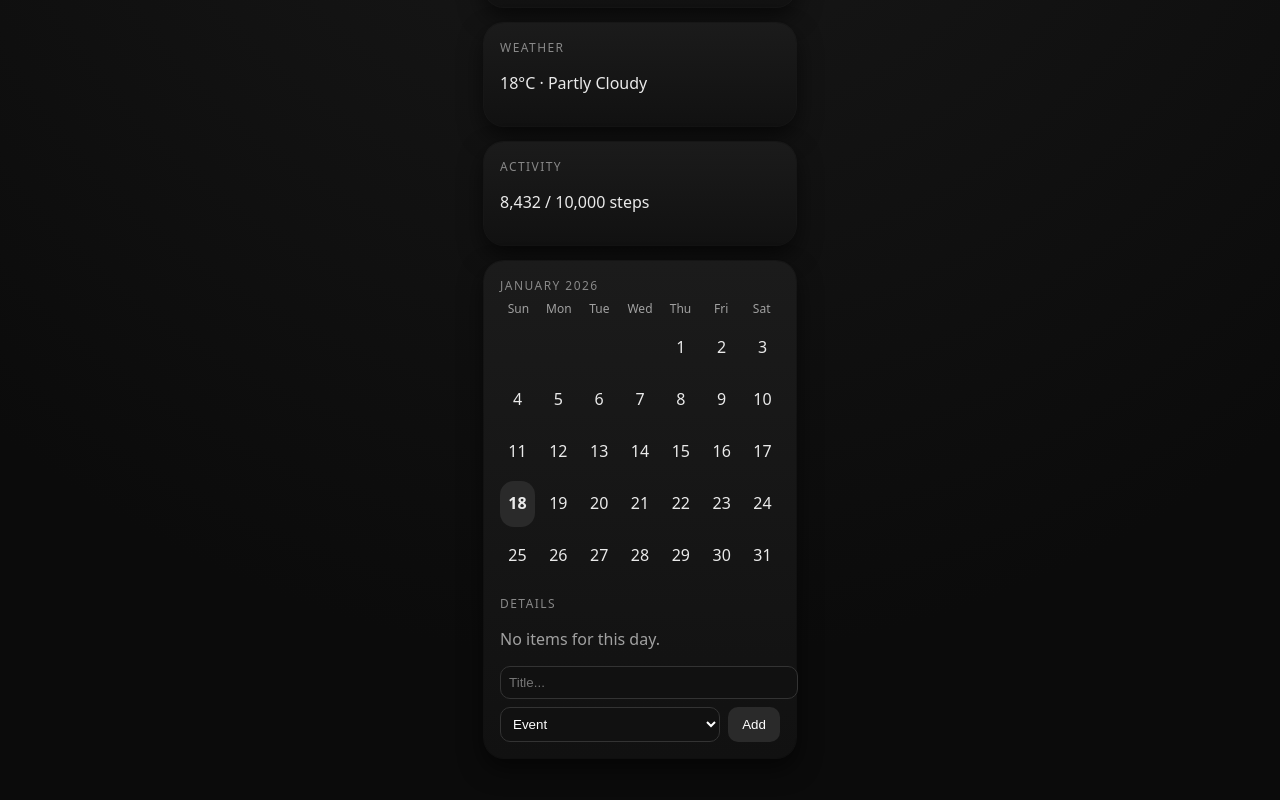
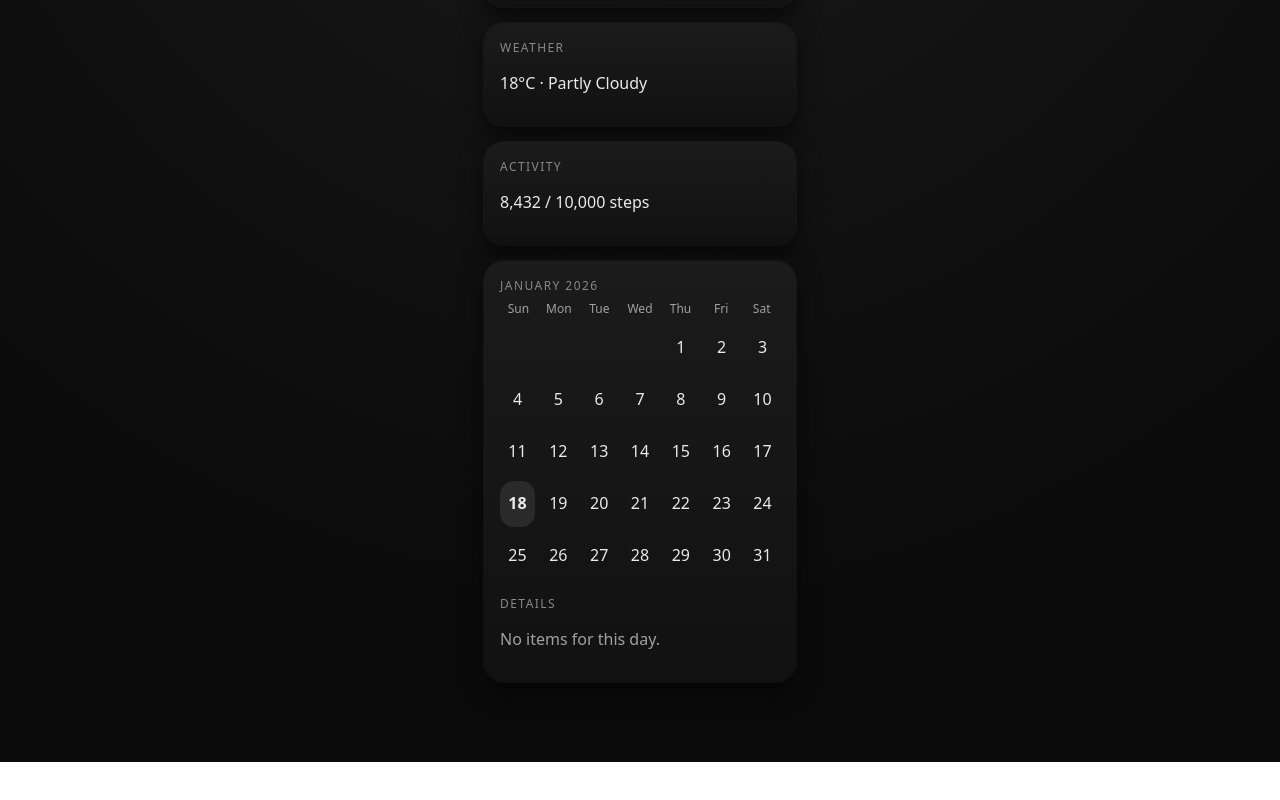
Before and after one commit to Firebolt141/personal-dashboard, a Next.js app: page / in a window 1280 px wide. Shown: the part 350-1150 px from the top of the page. After the commit the page ends 1112 px from the top, so only its background shows below. Built offline with nearby package versions, Linux system fonts and the light colour scheme.

Commit message:
Auto-focus today and update on date change

```diff
--- a/app/components/Calendar.tsx
+++ b/app/components/Calendar.tsx
@@ -12,7 +12,7 @@ type CalendarEvent = {
   date?: number;
   start?: number;
   end?: number;
-  completed?: boolean; // ✅ NEW
+  completed?: boolean;
 };
 
 const STORAGE_KEY = "personal-dashboard-events";
@@ -29,15 +29,14 @@ function dotColor(type: EventType) {
 }
 
 export default function Calendar() {
-  const today = new Date();
-  const todayDate = today.getDate();
-
+  const [todayDate, setTodayDate] = useState(new Date().getDate());
   const [selectedDate, setSelectedDate] = useState<number | null>(todayDate);
   const [events, setEvents] = useState<CalendarEvent[]>([]);
   const [title, setTitle] = useState("");
   const [type, setType] = useState<EventType>("event");
   const [tripEnd, setTripEnd] = useState<number>(todayDate);
 
+  const today = new Date();
   const year = today.getFullYear();
   const month = today.getMonth();
   const monthLabel = today.toLocaleString("en-US", { month: "long" });
@@ -47,6 +46,22 @@ export default function Calendar() {
 
   const dates: (number | null)[] = Array(firstDay).fill(null);
   for (let i = 1; i <= daysInMonth; i++) dates.push(i);
+
+  /* ---------- AUTO-FOCUS TODAY ---------- */
+  useEffect(() => {
+    setSelectedDate(todayDate);
+
+    const interval = setInterval(() => {
+      const now = new Date();
+      const newDate = now.getDate();
+      if (newDate !== todayDate) {
+        setTodayDate(newDate);
+        setSelectedDate(newDate);
+      }
+    }, 60_000); // check every minute
+
+    return () => clearInterval(interval);
+  }, [todayDate]);
 
   /* ---------- LOAD ---------- */
   useEffect(() => {
@@ -217,75 +232,6 @@ export default function Calendar() {
               </span>
             </div>
           ))}
-
-          {/* ADD FORM */}
-          <div style={{ marginTop: 12 }}>
-            <input
-              placeholder="Title..."
-              value={title}
-              onChange={(e) => setTitle(e.target.value)}
-              style={{
-                width: "100%",
-                padding: 8,
-                borderRadius: 10,
-                background: "#111",
-                border: "1px solid #333",
-                color: "#fff",
-                marginBottom: 8,
-              }}
-            />
-
-            <div style={{ display: "flex", gap: 8 }}>
-              <select
-                value={type}
-                onChange={(e) => setType(e.target.value as EventType)}
-                style={{
-                  flex: 1,
-                  padding: 8,
-                  borderRadius: 10,
-                  background: "#111",
-                  border: "1px solid #333",
-                  color: "#fff",
-                }}
-              >
-                <option value="event">Event</option>
-                <option value="trip">Trip</option>
-                <option value="todo">Todo</option>
-              </select>
-
-              {type === "trip" && (
-                <input
-                  type="number"
-                  min={selectedDate}
-                  max={daysInMonth}
-                  value={tripEnd}
-                  onChange={(e) => setTripEnd(Number(e.target.value))}
-                  style={{
-                    width: 70,
-                    padding: 8,
-                    borderRadius: 10,
-                    background: "#111",
-                    border: "1px solid #333",
-                    color: "#fff",
-                  }}
-                />
-              )}
-
-              <button
-                onClick={addEvent}
-                style={{
-                  padding: "8px 14px",
-                  borderRadius: 10,
-                  background: "#2a2a2a",
-                  border: "none",
-                  color: "#fff",
-                  cursor: "pointer",
-                }}
-              >
-                Add
-              </button>
-            </div>
-          </div>
         </div>
       )}
     </div>
```
